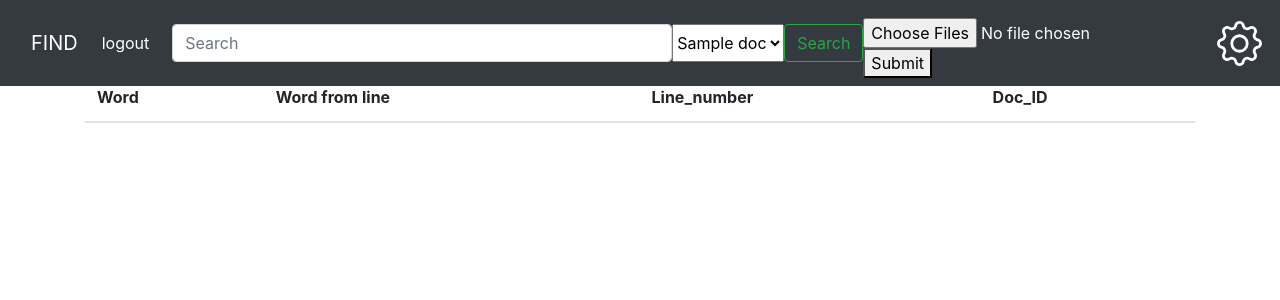
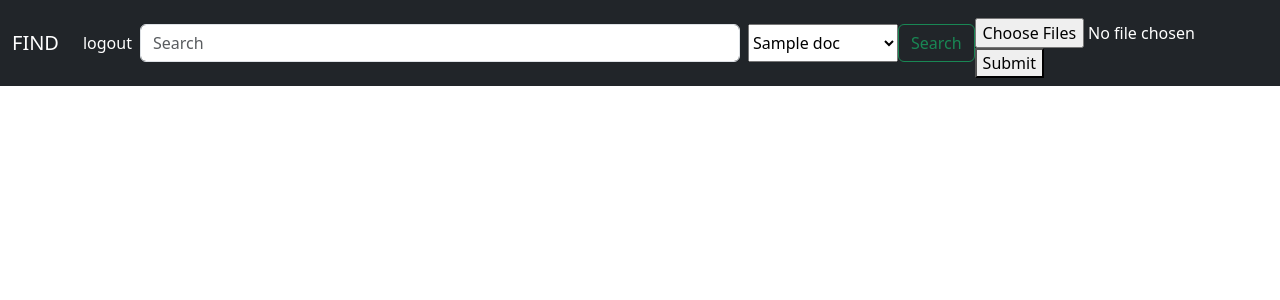
Before and after one commit to krapkaVKomi/OH_task1, a Django app: page / in a window 1280 px wide. Shown: the top 300 px of the page. Run offline with Django 4.2, Linux system fonts and the light colour scheme; a user stored in the database is signed in; tables that the repository leaves empty hold one stand-in row (values such as "Sample post"); lists and menus that the app fills with data are empty; some libraries are stand-ins or nearby versions.

Commit message:
fix table

```diff
--- a/find/find_info/templates/main/index.html
+++ b/find/find_info/templates/main/index.html
@@ -6,7 +6,9 @@
           content="width=device-width, user-scalable=no, initial-scale=1.0, maximum-scale=1.0, minimum-scale=1.0">
     <meta http-equiv="X-UA-Compatible" content="ie=edge">
     <title>{% block title %}{% endblock %}</title>
-    <link rel="stylesheet" href="https://stackpath.bootstrapcdn.com/bootstrap/4.5.0/css/bootstrap.min.css">
+    <link href="https://cdn.jsdelivr.net/npm/bootstrap@5.3.0-alpha1/dist/css/bootstrap.min.css" rel="stylesheet" integrity="sha384-GLhlTQ8iRABdZLl6O3oVMWSktQOp6b7In1Zl3/Jr59b6EGGoI1aFkw7cmDA6j6gD" crossorigin="anonymous">
+    <script src="https://cdn.jsdelivr.net/npm/bootstrap@5.3.0-alpha1/dist/js/bootstrap.bundle.min.js" integrity="sha384-w76AqPfDkMBDXo30jS1Sgez6pr3x5MlQ1ZAGC+nuZB+EYdgRZgiwxhTBTkF7CXvN" crossorigin="anonymous"></script>
+
 </head>
 <body>
 
@@ -46,13 +48,14 @@
         </ul>
         <form method="GET" class="d-flex">
 
-          <input class="form-control me-2" style="width: 500px;" type="text" name="q" value="{{ request.GET.q }}" placeholder="Search" aria-label="Search">
-                 <select class="form-select" aria-label="Default select example" name="s" value="{{ request.GET.s }}">
+          <input class="form-control me-2" style="width: 600px;" type="text" name="q" value="{{ request.GET.q }}" placeholder="Search" aria-label="Search">
+                 <select style="width: 150px;" class="nav-item dropdown" aria-label="Default select example" name="s" value="{{ request.GET.s }}">
                      {% for item in docs %}
                   <option selected>{{ item.name }}</option>
                      {% endfor %}
                  </select>
             <button class="btn btn-outline-success" type="submit" name="action">Search</button>
+
 
         </form>
 
@@ -79,7 +82,7 @@
 
 <div class="container text">
     <br><br><br>
-
+{% if posts %}
             <table class="table">
       <thead>
         <tr>
@@ -141,6 +144,7 @@
 
 
   </ul>
+        {%endif%}
 </nav>
 
 
--- a/find/find_info/views.py
+++ b/find/find_info/views.py
@@ -73,7 +73,7 @@ def index(request):
                     if i == j:
                         arr.append(j)
 
-            paginator = Paginator(arr, 2)  # 2 posts per page
+            paginator = Paginator(arr, 20)
             page = request.GET.get('page')
 
             try:
```
